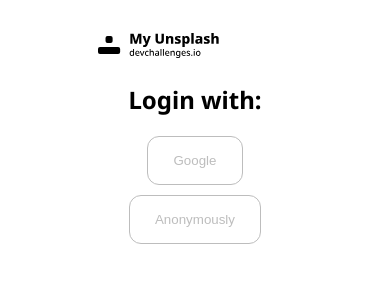
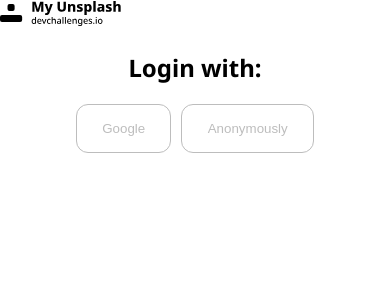
Before and after one commit to im-victor-mendez/my_unplash, a React (Vite) app: page / in a window 390 px wide. Shown: the top 300 px of the page. Built offline with nearby package versions, Linux system fonts and the light colour scheme; no server answers.

Commit message:
style: Removed unresponsive values

```diff
--- a/src/App.scss
+++ b/src/App.scss
@@ -1,7 +1,3 @@
-#root {
-  padding: 32px 98.13px;
+.App {
+	font-family: var(--font-family);
 }
-
-.App {
-  font-family: var(--font-family);
-}
--- a/src/index.scss
+++ b/src/index.scss
@@ -2,8 +2,5 @@
 @import url(./styles/colors.scss);
 
 body {
-  min-width: 320px;
-  min-height: 100vh;
-
-  margin: 0;
+	margin: 0;
 }
```
